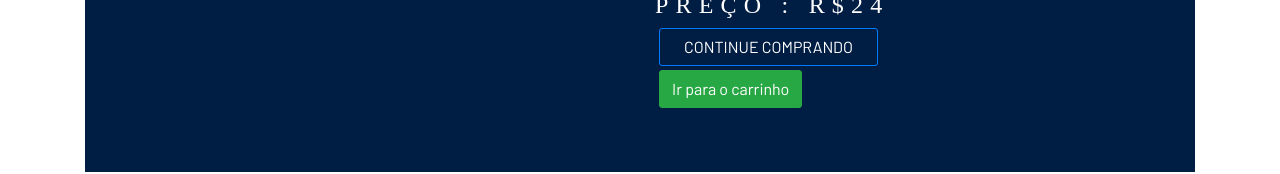
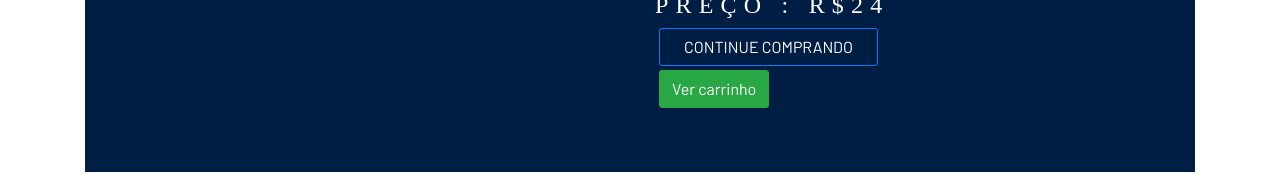
Before and after one commit to Henriquecesp/lojinha-react, a React (Create React App) app: page /Details in a window 1280 px wide. Shown: the part 776-950 px from the top of the page. Built offline with nearby package versions, Linux system fonts and the light colour scheme.

Commit message:
atualizacao texto 'ver carrinho'

```diff
--- a/src/components/ButtonscartComponent.js
+++ b/src/components/ButtonscartComponent.js
@@ -17,7 +17,7 @@ class ButtonToCart extends Component {
                   <button
                     className='btn btn-success mx-1'
                   >
-                    {inCart ? "No carrinho" : "Ir para o carrinho"}
+                    {inCart ? "No carrinho" : "Ver carrinho"}
                   </button>
                 </NavLink>
               </div>
```
